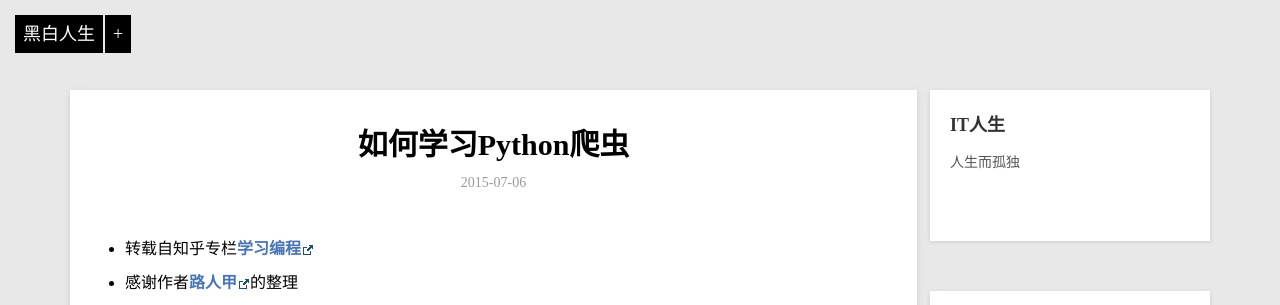
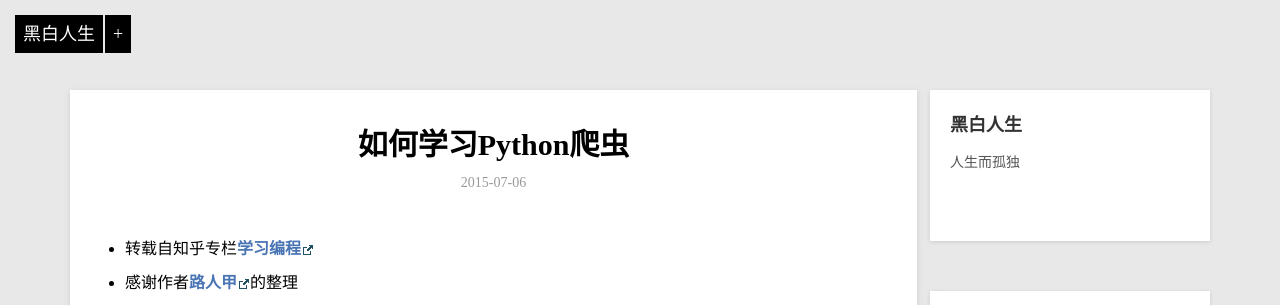
Before and after one commit to swanxx/ahwind.github.io, a Jekyll site: the page built from _posts/coding/2015-07-06-how-to-learn-web-spider-with-python.md, in a window 1280 px wide and 900 px high. Shown: the top 305 px of the window. Built offline with Jekyll 4.4.1, drawn with Linux system fonts in a browser that asks for light colours.

Commit message:
edit title

```diff
--- a/_layouts/post.html
+++ b/_layouts/post.html
@@ -31,7 +31,7 @@ layout: default
   <div class="sidenav">
 
 
-    <h2>IT人生</h2>
+    <h2>黑白人生</h2>
     <ul class="artical-list">
       {% for post in site.categories.life %}
       <li><a href="{{ post.url }}">{{ post.title }}</a></li>
```
Also changed, not shown: _posts/coding/template.md (+1 -1 lines).
